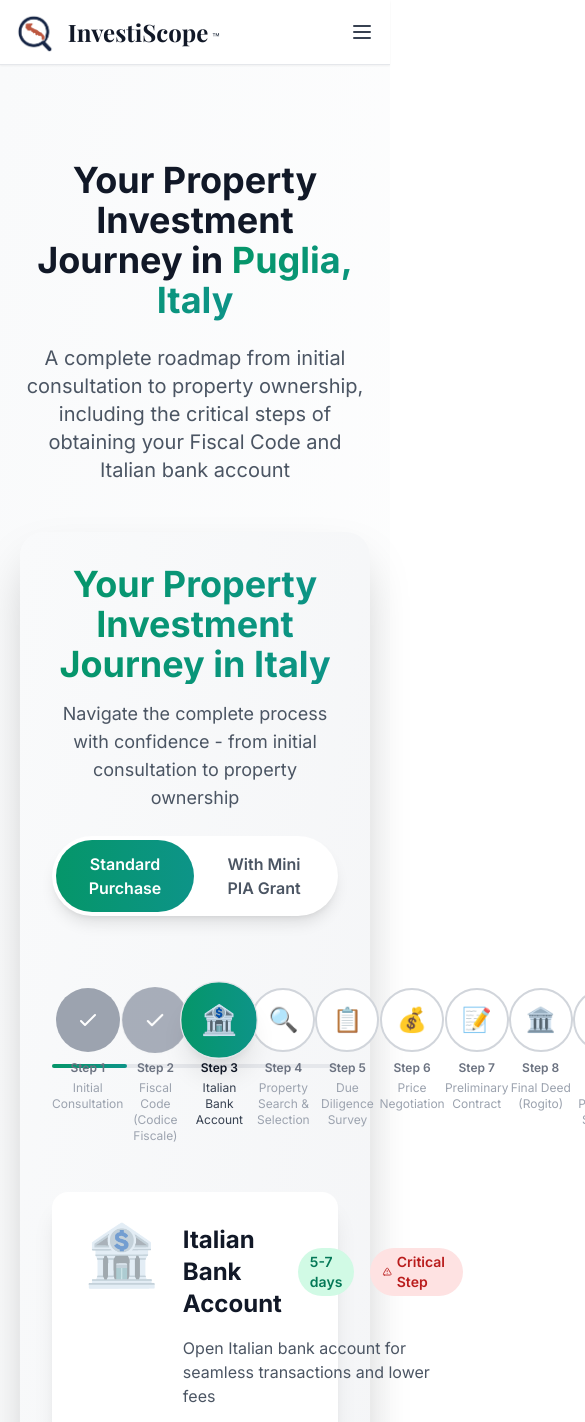
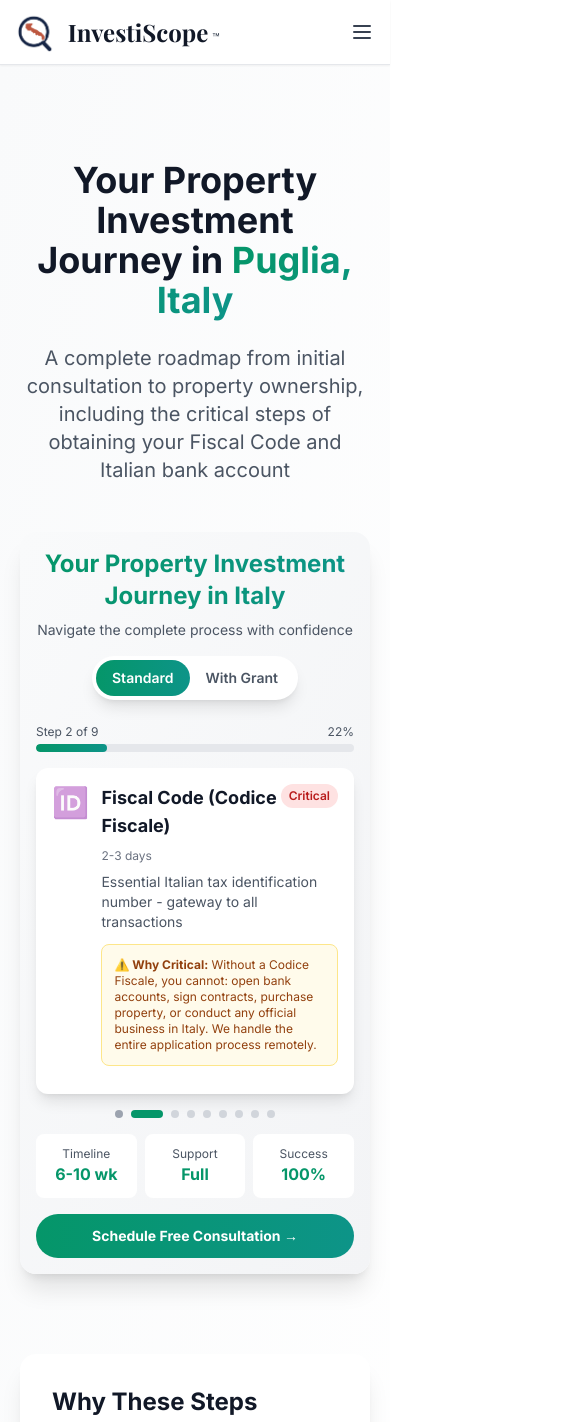
Before and after one commit to Geppix140269/investinpuglia, a Next.js app: page /investment-process in a window 390 px wide. Shown: the top 1422 px of the page, 585 px wide, since content can reach past the window. Built offline with nearby package versions, Linux system fonts and the light colour scheme; a web font is replaced by a local one.

Commit message:
Update PropertyInvestmentTimeline.tsx

```diff
--- a/components/PropertyInvestmentTimeline.tsx
+++ b/components/PropertyInvestmentTimeline.tsx
@@ -6,6 +6,17 @@ const PropertyInvestmentTimeline = () => {
   const [activeStep, setActiveStep] = useState(0);
   const [showMiniPIA, setShowMiniPIA] = useState(false);
   const [isAnimating, setIsAnimating] = useState(false);
+  const [isMobile, setIsMobile] = useState(false);
+
+  // Check if mobile
+  useEffect(() => {
+    const checkMobile = () => {
+      setIsMobile(window.innerWidth < 768);
+    };
+    checkMobile();
+    window.addEventListener('resize', checkMobile);
+    return () => window.removeEventListener('resize', checkMobile);
+  }, []);
 
   // Standard property investment process
   const standardSteps = [
@@ -273,7 +284,138 @@ const PropertyInvestmentTimeline = () => {
   const currentSteps = showMiniPIA ? miniPIASteps : standardSteps;
   const currentStep = currentSteps[activeStep];
 
-  return (
+  // Mobile Timeline Component
+  const MobileTimeline = () => (
+    <div className="bg-gradient-to-br from-gray-50 to-gray-100 p-4 rounded-2xl shadow-xl">
+      {/* Header */}
+      <div className="text-center mb-6">
+        <h2 className="text-2xl font-bold mb-2 bg-gradient-to-r from-emerald-600 to-teal-600 bg-clip-text text-transparent">
+          Your Property Investment Journey in Italy
+        </h2>
+        <p className="text-sm text-gray-600">
+          Navigate the complete process with confidence
+        </p>
+
+        {/* Path Toggle */}
+        <div className="inline-flex bg-white rounded-full shadow-lg p-1 mt-4 text-sm">
+          <button
+            onClick={() => setShowMiniPIA(false)}
+            className={`px-4 py-2 rounded-full font-semibold transition-all ${
+              !showMiniPIA
+                ? 'bg-gradient-to-r from-emerald-600 to-teal-600 text-white'
+                : 'text-gray-600'
+            }`}
+          >
+            Standard
+          </button>
+          <button
+            onClick={() => setShowMiniPIA(true)}
+            className={`px-4 py-2 rounded-full font-semibold transition-all ${
+              showMiniPIA
+                ? 'bg-gradient-to-r from-purple-600 to-indigo-600 text-white'
+                : 'text-gray-600'
+            }`}
+          >
+            With Grant
+          </button>
+        </div>
+      </div>
+
+      {/* Progress Indicator */}
+      <div className="mb-4">
+        <div className="flex justify-between text-xs text-gray-600 mb-1">
+          <span>Step {activeStep + 1} of {currentSteps.length}</span>
+          <span>{Math.round(((activeStep + 1) / currentSteps.length) * 100)}%</span>
+        </div>
+        <div className="h-2 bg-gray-200 rounded-full overflow-hidden">
+          <div
+            className={`h-full rounded-full transition-all duration-1000 ${
+              showMiniPIA ? 'bg-gradient-to-r from-purple-600 to-indigo-600' : 'bg-gradient-to-r from-emerald-600 to-teal-600'
+            }`}
+            style={{ width: `${((activeStep + 1) / currentSteps.length) * 100}%` }}
+          />
+        </div>
+      </div>
+
+      {/* Current Step Card */}
+      <div className="bg-white rounded-xl p-4 shadow-lg mb-4">
+        <div className="flex items-start gap-3">
+          <div className={`text-3xl ${currentStep.critical ? 'animate-pulse' : ''}`}>
+            {currentStep.icon}
+          </div>
+          <div className="flex-1">
+            <div className="flex items-start justify-between mb-2">
+              <h3 className="font-bold text-lg">{currentStep.title}</h3>
+              {currentStep.critical && (
+                <span className="px-2 py-1 rounded-full text-xs font-semibold bg-red-100 text-red-700">
+                  Critical
+                </span>
+              )}
+            </div>
+            <p className="text-xs text-gray-500 mb-2">{currentStep.duration}</p>
+            <p className="text-sm text-gray-600 mb-3">{currentStep.description}</p>
+
+            {currentStep.whyImportant && (
+              <div className="bg-amber-50 border border-amber-200 rounded-lg p-3 mb-3">
+                <p className="text-xs text-amber-800">
+                  <strong>⚠️ Why Critical:</strong> {currentStep.whyImportant}
+                </p>
+              </div>
+            )}
+          </div>
+        </div>
+      </div>
+
+      {/* Step Navigation Dots */}
+      <div className="flex justify-center gap-2 mb-4">
+        {currentSteps.map((_, index) => (
+          <button
+            key={index}
+            onClick={() => handleStepClick(index)}
+            className={`w-2 h-2 rounded-full transition-all ${
+              index === activeStep
+                ? showMiniPIA
+                  ? 'w-8 bg-purple-600'
+                  : 'w-8 bg-emerald-600'
+                : index < activeStep
+                ? 'bg-gray-400'
+                : 'bg-gray-300'
+            }`}
+          />
+        ))}
+      </div>
+
+      {/* Summary Cards */}
+      <div className="grid grid-cols-3 gap-2 mb-4 text-center">
+        <div className="bg-white rounded-lg p-3">
+          <p className="text-xs text-gray-600">Timeline</p>
+          <p className={`font-bold ${showMiniPIA ? 'text-purple-600' : 'text-emerald-600'}`}>
+            {showMiniPIA ? '4-6 mo' : '6-10 wk'}
+          </p>
+        </div>
+        <div className="bg-white rounded-lg p-3">
+          <p className="text-xs text-gray-600">Support</p>
+          <p className={`font-bold ${showMiniPIA ? 'text-purple-600' : 'text-emerald-600'}`}>
+            {showMiniPIA ? '€2.25M' : 'Full'}
+          </p>
+        </div>
+        <div className="bg-white rounded-lg p-3">
+          <p className="text-xs text-gray-600">Success</p>
+          <p className={`font-bold ${showMiniPIA ? 'text-purple-600' : 'text-emerald-600'}`}>
+            100%
+          </p>
+        </div>
+      </div>
+
+      {/* CTA */}
+      <button className="w-full px-6 py-3 bg-gradient-to-r from-emerald-600 to-teal-600 text-white font-bold rounded-full text-sm">
+        Schedule Free Consultation →
+      </button>
+    </div>
+  );
+
+  // Desktop Timeline Component (your original design)
+  const DesktopTimeline = () => (
     <div className="bg-gradient-to-br from-gray-50 to-gray-100 p-8 rounded-3xl shadow-2xl max-w-7xl mx-auto">
       {/* Header */}
       <div className="text-center mb-10">
@@ -449,6 +591,9 @@ const PropertyInvestmentTimeline = () => {
       </div>
     </div>
   );
+
+  // Render based on screen size
+  return isMobile ? <MobileTimeline /> : <DesktopTimeline />;
 };
 
 export default PropertyInvestmentTimeline;
```
